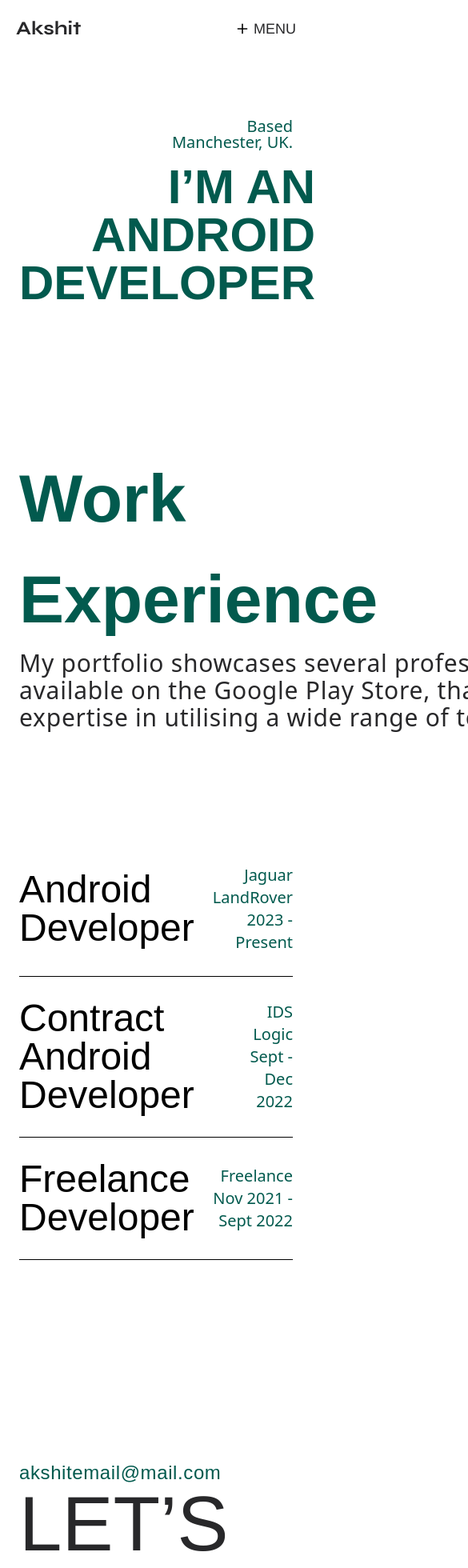
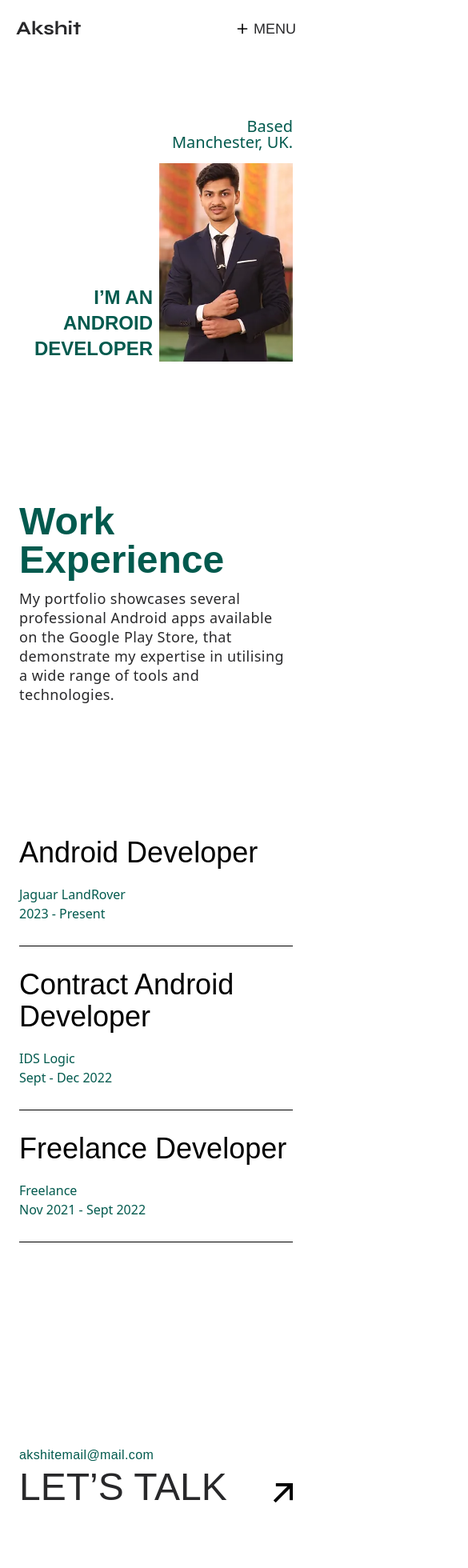
Before and after one commit to arunabhnewar/new-client-portfolio, a React (Vite) app: page /about in a window 390 px wide. Shown: the top 1960 px of the page at 80% size, 585 px wide, since content can reach past the window. Built offline with nearby package versions, Linux system fonts and the light colour scheme; a web font is replaced by a local one.

Commit message:
about page responsive done

```diff
--- a/src/Components/Shared/Footer/Footer.jsx
+++ b/src/Components/Shared/Footer/Footer.jsx
@@ -16,17 +16,17 @@ export default function Footer() {
       {!isContactPage() && (
         <div className='container max-w-1000 w-full mx-auto mt-[250px] px-6'>
           <Link to='mailto:akshit6302@gmail.com'>
-            <p className='font-400 font-product leading-8 text-2xl tracking-wide text-green  '>
+            <p className='font-400 font-product leading-8 text-base lg:text-2xl md:text-xl tracking-wide text-green  '>
               akshitemail@mail.com
             </p>
           </Link>
 
           <div className='flex justify-between items-end'>
-            <h1 className='uppercase font-heading font-400 text-dark text-8xl  '>
+            <h1 className='uppercase font-heading font-400 text-dark text-5xl lg:text-8xl md:text-6xl  '>
               Let’s Talk
             </h1>
-            <div className='w-10 h-10   '>
-              <img src={bigArrow} alt='' className='w-full h-full' />
+            <div className='lg:w-10 lg:h-10 md:w-8 md:h-8 w-6 h-6    '>
+              <img src={bigArrow} alt='' className='w-full h-full mt-[-5px] ' />
             </div>
           </div>
         </div>
@@ -35,16 +35,16 @@ export default function Footer() {
 
       {/* Footer Start */}
       <div className='container max-w-1000 w-full mx-auto mt-[124px] px-6 pb-10'>
-        <div className='flex justify-between items-center'>
+        <div className='flex flex-col sm:flex-row '>
           {/* email content start */}
-          <div className='font-helvetica font-400 text-lg leading-[21.47px] text-dark '>
+          <div className='font-helvetica font-400 text-lg leading-[21.47px] text-dark w-full '>
             <p>Hey get in touch</p>
             <p>akshit6302@gmail.com</p>
           </div>
           {/* email content start */}
 
           {/* social media content start */}
-          <div>
+          <div className='w-full pt-5 sm:pt-0'>
             <p className='font-700 font-helvetica text-lg leading-[21.47px] text-dark'>
               <Link
                 to='https://www.instagram.com/ak__it/?hl=en'
@@ -73,7 +73,7 @@ export default function Footer() {
           {/* social media content end */}
 
           {/* copyright content start */}
-          <div className='text-right font-helvetica font-400 text-lg leading-[21.47px] text-dark'>
+          <div className='text-right font-helvetica font-400 text-lg leading-[21.47px] text-dark w-full sm:block hidden '>
             <p>Designed by </p>
             <p>
               <Link to='https://www.figma.com/@ericandtheweb' target='_blank'>
@@ -82,6 +82,22 @@ export default function Footer() {
             </p>
           </div>
           {/* copyright content end */}
+
+          {/* mobile version copyright content start */}
+          <div className='text-left pt-5 sm:pt-0 font-helvetica font-400 text-lg leading-[21.47px] text-dark w-full sm:hidden block '>
+            <p>
+              Designed by{" "}
+              <Link
+                to='https://www.figma.com/@ericandtheweb'
+                target='_blank'
+                className='border-black border-b-2'>
+                ericandtheweb
+              </Link>{" "}
+              <sup>©</sup>2024
+            </p>
+            <p></p>
+          </div>
+          {/* mobile version copyright content end */}
         </div>
       </div>
       {/* Footer end */}
--- a/src/Pages/AboutMe.jsx
+++ b/src/Pages/AboutMe.jsx
@@ -15,14 +15,14 @@ export default function AboutMe() {
               Based <br /> Manchester, UK.
             </h5>
 
-            <div className='flex flex-row  items-end mt-[16px] gap-x-8'>
-              <div className='basis-4/6 text-right'>
-                <h3 className='uppercase font-heading font-700 text-6xl text-green'>
+            <div className='flex flex-row  items-end mt-[16px] gap-x-2 sm:gap-x-4 md:gap-x-6 lg:gap-x-8'>
+              <div className='basis-2/4  sm:basis-4/6 text-right'>
+                <h3 className='uppercase font-heading font-700 text-2xl sm:text-4xl lg:text-6xl md:text-5xl text-green'>
                   I’m an <br /> Android <br /> Developer{" "}
                 </h3>
               </div>
-              <div className='basis-2/6 w-[246px]  ml-auto '>
-                <img src={authorMid} alt='' className='w-full ' />
+              <div className='basis-2/4 sm:basis-2/6 w-[200px] md:w-[246px]   ml-auto '>
+                <img src={authorMid} alt='' className='w-full' />
               </div>
             </div>
           </div>
@@ -31,10 +31,10 @@ export default function AboutMe() {
 
         {/* Work Experience Section start */}
         <div className='container max-w-1000 w-full mx-auto mt-[176px] px-6'>
-          <h1 className='font-heading font-700 text-[84px]  text-green tracking-normal '>
+          <h1 className='font-heading font-700  text-5xl sm:text-6xl md:text-[84px]  text-green tracking-normal '>
             Work Experience
           </h1>
-          <p className=' text-dark  text-3xl  font-400 tracking-wide  w-[900px]  leading-[34px] '>
+          <p className=' text-dark  lg:text-3xl md:text-2xl text-lg  font-400 tracking-wide  lg:w-[900px] md:w-[750px] leading-[24px]  md:leading-[34px] pt-3 sm:pt-0 '>
             My portfolio showcases several professional Android apps available
             on the Google Play Store, that demonstrate my expertise in utilising
             a wide range of tools and technologies.
@@ -46,12 +46,12 @@ export default function AboutMe() {
         <div className='container max-w-1000 w-full mx-auto mt-[166px] px-6'>
           {/* Android developer experience start */}
           <div>
-            <div className='flex justify-between items-center'>
-              <h4 className='font-heading font-500 text-black text-5xl  '>
+            <div className='flex flex-col sm:flex-row  '>
+              <h4 className='w-full l sm:w-3/4 font-heading font-500 text-black md:text-5xl   text-4xl  '>
                 Android Developer
               </h4>
 
-              <p className='text-right text-green font-400 text-xl '>
+              <p className='text-left sm:text-right text-green font-400 md:text-lg lg:text-xl w-full  sm:w-1/4 flex-grow pt-5 sm:pt-0'>
                 Jaguar LandRover <br /> 2023 - Present
               </p>
             </div>
@@ -62,12 +62,12 @@ export default function AboutMe() {
 
           {/* Contract Android developer experience start */}
           <div className='mt-7'>
-            <div className='flex justify-between items-center'>
-              <h4 className='font-heading font-500 text-black text-5xl  '>
+            <div className='flex flex-col sm:flex-row '>
+              <h4 className='w-full l sm:w-3/4 font-heading font-500 text-black md:text-5xl   text-4xl  '>
                 Contract Android Developer
               </h4>
 
-              <p className='text-right text-green font-400 text-xl '>
+              <p className='text-left sm:text-right text-green font-400 md:text-lg lg:text-xl w-full  sm:w-1/4 flex-grow pt-5 sm:pt-0 '>
                 IDS Logic <br /> Sept - Dec 2022
               </p>
             </div>
@@ -78,12 +78,12 @@ export default function AboutMe() {
 
           {/* Freelance Developer experience start */}
           <div className='mt-7'>
-            <div className='flex justify-between items-center'>
-              <h4 className='font-heading font-500 text-black text-5xl  '>
+            <div className='flex flex-col sm:flex-row'>
+              <h4 className='w-full l sm:w-3/4 font-heading font-500 text-black md:text-5xl   text-4xl  '>
                 Freelance Developer
               </h4>
 
-              <p className='text-right text-green font-400 text-xl '>
+              <p className='text-left sm:text-right text-green font-400 md:text-lg lg:text-xl w-full  sm:w-1/4 flex-grow pt-5 sm:pt-0 '>
                 Freelance <br /> Nov 2021 - Sept 2022
               </p>
             </div>
```
